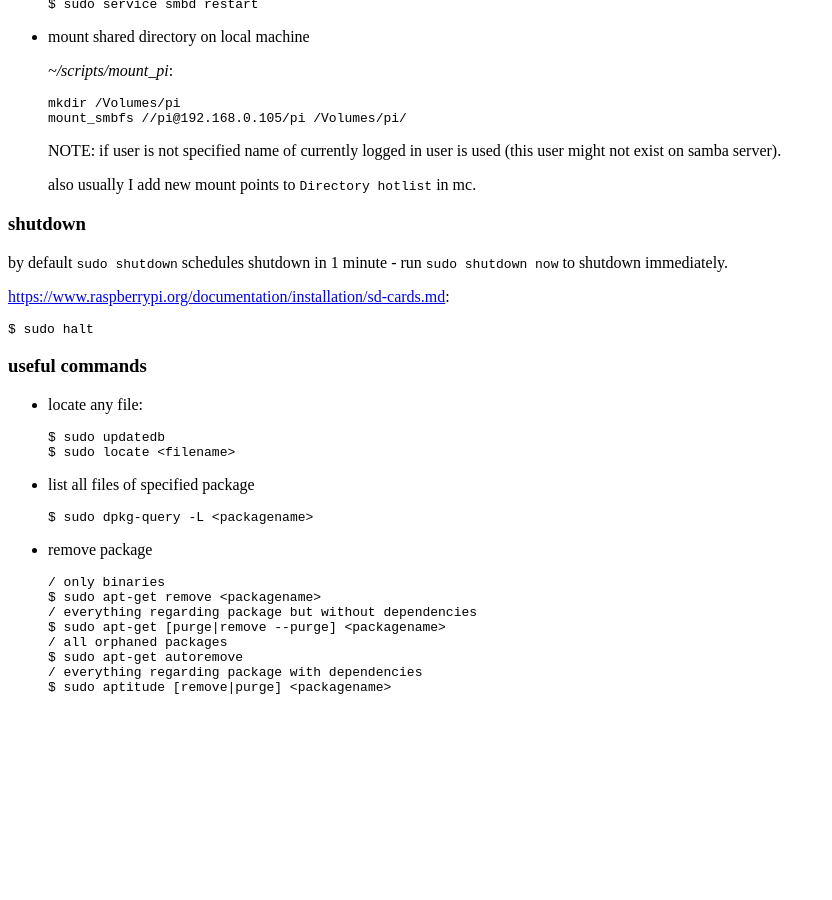
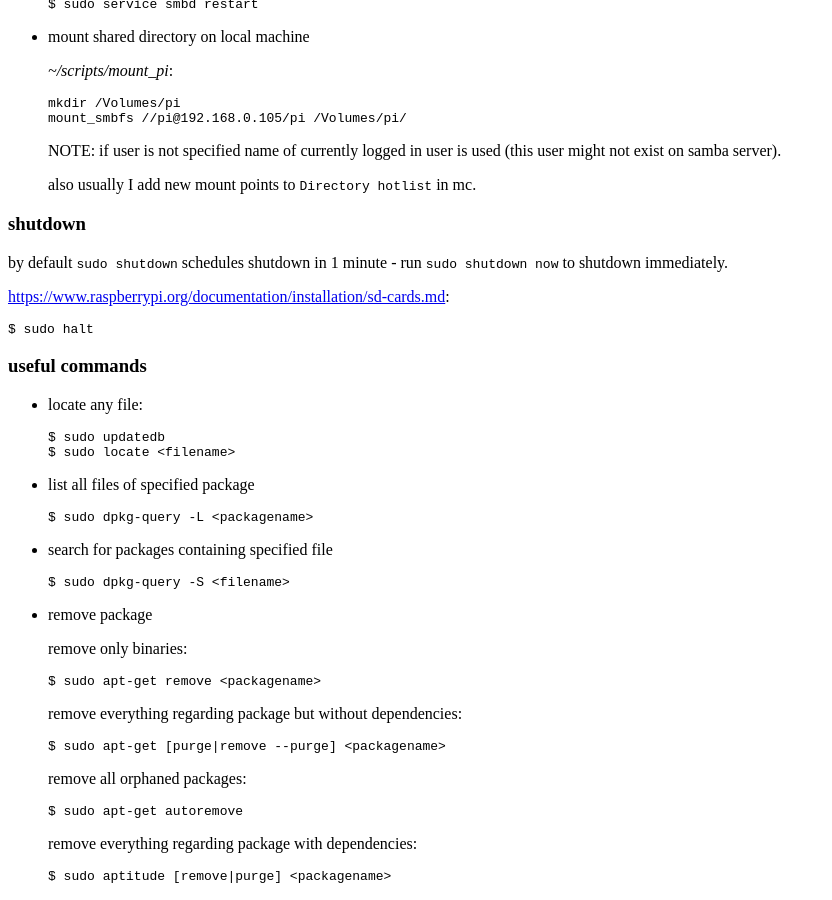
Before and after one commit to tap349/tap349.github.io, a Jekyll site: the page built from _posts/2017-04-15-raspberry-pi.md, in a window 1280 px wide and 900 px high, scrolled down 4449 px. Shown: the whole window, without its empty margins (0-832 px from the left). Built offline with Jekyll 4.4.1, drawn with Linux system fonts in a browser that asks for light colours; before the commit the page ends 5160 px from its top, so only the background shows below that.

Commit message:
update 2017-04-22_23:25:58

````diff
--- a/_posts/2017-04-15-raspberry-pi.md
+++ b/_posts/2017-04-15-raspberry-pi.md
@@ -330,15 +330,34 @@ $ sudo halt
   $ sudo dpkg-query -L <packagename>
   ```
 
+- search for packages containing specified file
+
+  ```sh
+  $ sudo dpkg-query -S <filename>
+  ```
+
 - remove package
 
+  remove only binaries:
+
   ```sh
-  / only binaries
   $ sudo apt-get remove <packagename>
-  / everything regarding package but without dependencies
+  ```
+
+  remove everything regarding package but without dependencies:
+
+  ```sh
   $ sudo apt-get [purge|remove --purge] <packagename>
-  / all orphaned packages
+  ```
+
+  remove all orphaned packages:
+
+  ```sh
   $ sudo apt-get autoremove
-  / everything regarding package with dependencies
+  ```
+
+  remove everything regarding package with dependencies:
+
+  ```sh
   $ sudo aptitude [remove|purge] <packagename>
   ```
````
